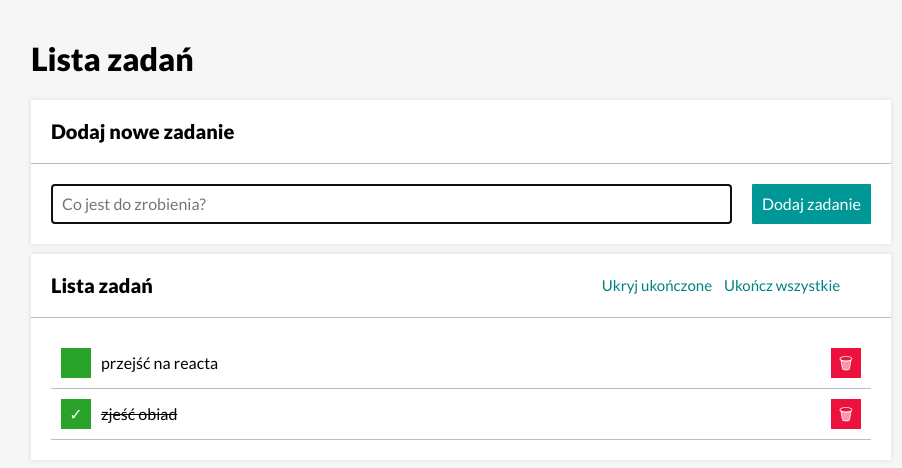
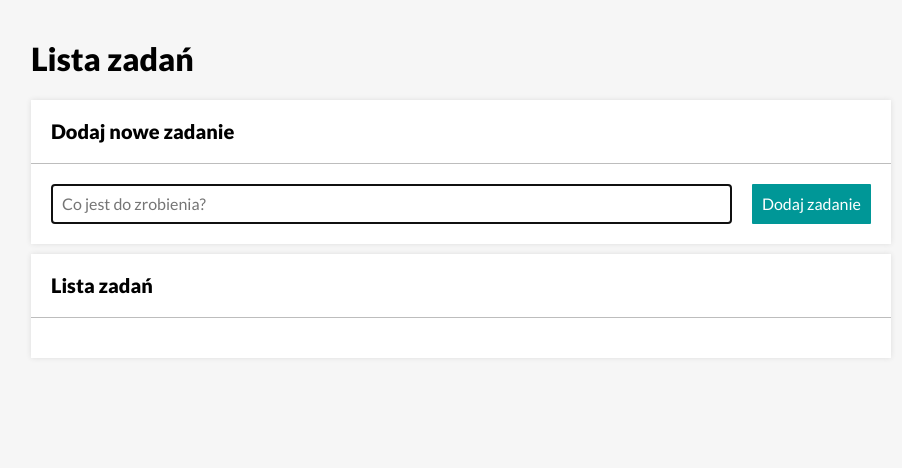
Before and after one commit to AngelikaKrygier/todo-list-react, a React (Create React App) app: page / in a window 1280 px wide. Shown: the top 468 px of the page, without its empty margins (179-1081 px from the left). Built offline with nearby package versions, Linux system fonts and the light colour scheme.

Commit message:
added local storage to tasks list

```diff
--- a/src/App.js
+++ b/src/App.js
@@ -1,4 +1,4 @@
-import React, { useState } from "react";
+import React, { useEffect, useState } from "react";
 import Form from "./Form";
 import Tasks from "./Tasks";
 import Buttons from "./Buttons";
@@ -10,10 +10,15 @@
 function App() {
   const [hideDone, setHideDone] = useState(false);
 
-  const [tasks, setTasks] = useState([
-    { id: 1, content: "przejść na reacta", done: false },
-    { id: 2, content: "zjeść obiad", done: true },
-  ]);
+  const tasksLocalStorage = localStorage.getItem("tasks")
+
+  const [tasks, setTasks] = useState(
+    tasksLocalStorage ? JSON.parse(tasksLocalStorage) : []
+  );
+
+  useEffect(() => {
+    localStorage.setItem("tasks", JSON.stringify(tasks))
+  }, [tasks]);
 
   const toggleHideDone = () => {
     setHideDone(hideDone => !hideDone);
```
